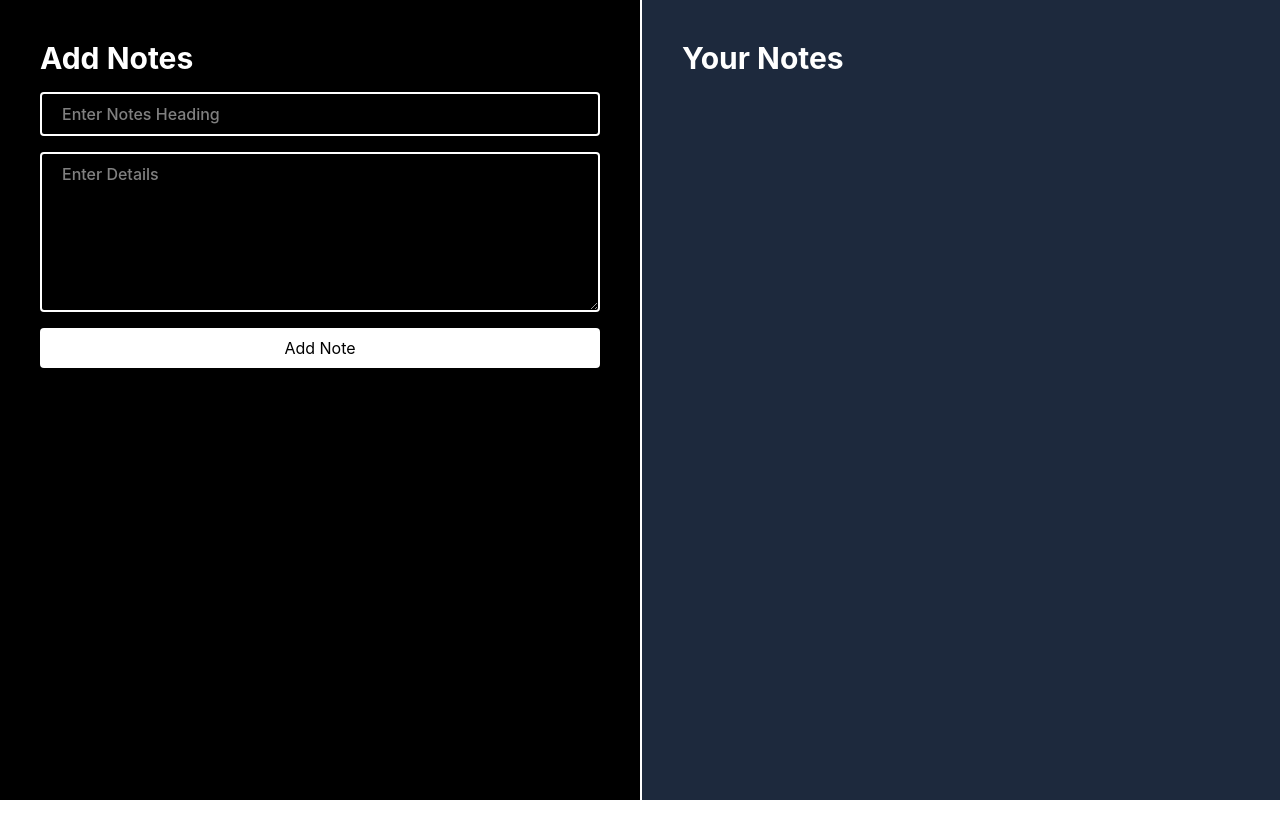
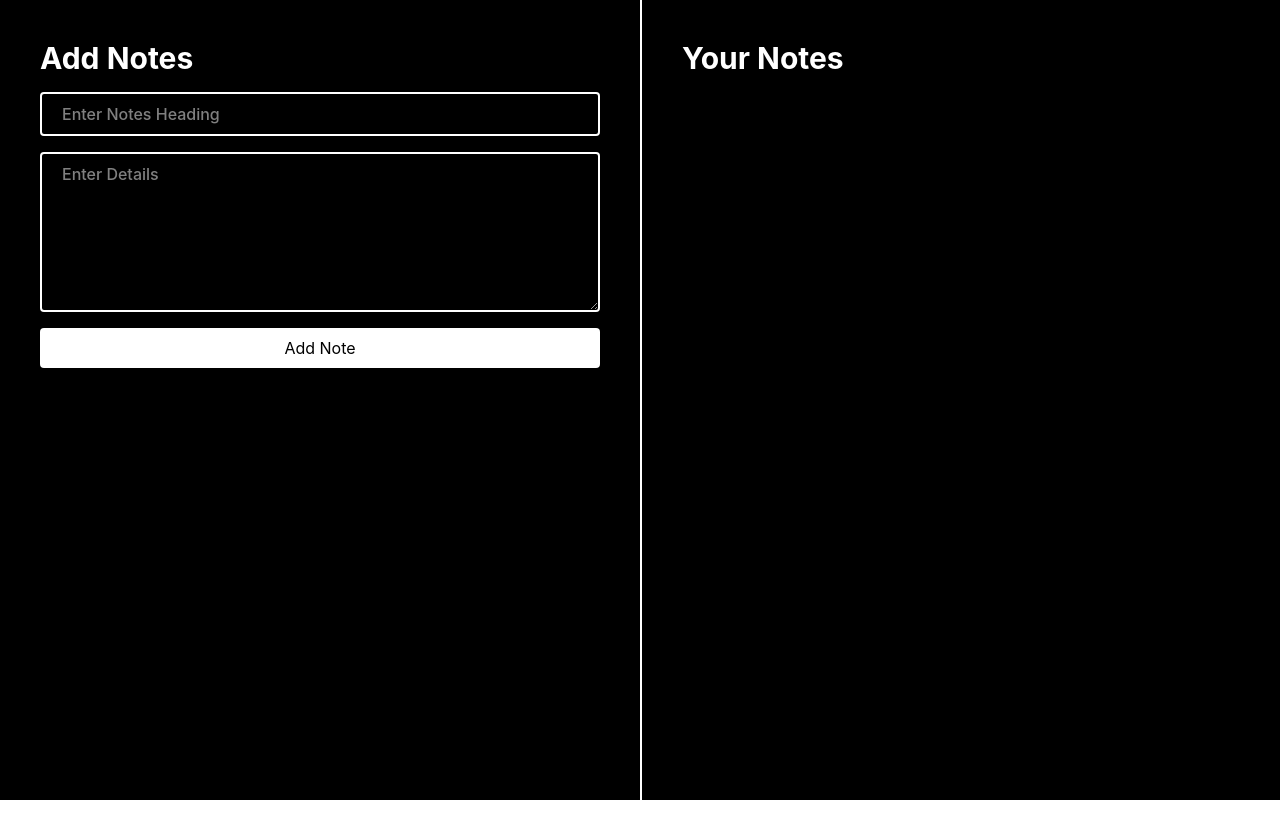
Before and after one commit to ManzarAbbass/Learning_react, a React (Vite) app in the folder 13-Notes-App/: page / in a window 1280 px wide. Built offline with nearby package versions, Linux system fonts and the light colour scheme.

Commit message:
complete add notes logic through form

```diff
--- a/13-Notes-App/package.json
+++ b/13-Notes-App/package.json
@@ -11,6 +11,7 @@
   },
   "dependencies": {
     "@tailwindcss/vite": "^4.2.2",
+    "lucide-react": "^1.8.0",
     "react": "^19.2.4",
     "react-dom": "^19.2.4",
     "tailwindcss": "^4.2.2"
--- a/13-Notes-App/src/App.jsx
+++ b/13-Notes-App/src/App.jsx
@@ -1,3 +1,4 @@
+import {X} from "lucide-react"
 import { useState } from "react"
 const App = () => {
   const [cardheading, setHeading] = useState("");
@@ -36,11 +37,12 @@ const App = () => {
         ></textarea>
         <button className="bg-white active:bg-gray-500 hover:scale-50 text-black px-5 py-2 rounded w-full">Add Note</button>
       </form>
-      <div className="p-10 bg-slate-800 lg:border-l-2 h-full lg:w-1/2">
+      <div className="p-10 bg-black lg:border-l-2 h-full lg:w-1/2">
         <h1 className="text-3xl font-bold">Your Notes</h1>
         <div className="flex flex-wrap gap-5 mt-5 overflow-auto h-full">
           {notes.map(function (item, index) {
             return <div key={index} className="w-52 h-62 rounded-2xl px-4 py-8 text-black bg-[url('https://static.vecteezy.com/system/resources/previews/037/152/677/non_2x/sticky-note-paper-background-free-png.png')] bg-cover">
+              <h2 className="absolute "><X size={16} strokeWidth={2.75} /></h2>
               <h1 className="text-3xl leading-tight font-bold">{item.heading}</h1>
               <p className="text-lg leading-tight font-medium mt-3">{item.details}</p>
             </div>
```
Also changed, not shown: 1 other file (tests, documents, lock files or other folders).
